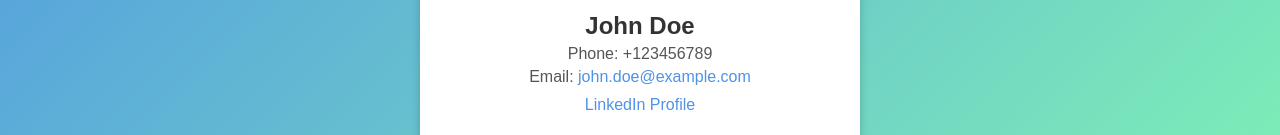
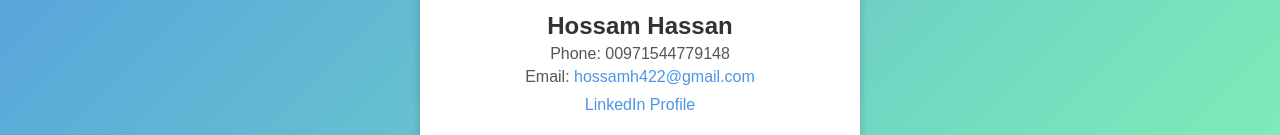
Before and after one commit to hossamh422/hossamh422.github.io, a plain HTML site: page index.html in a window 1280 px wide. Shown: the part 376-511 px from the top of the page. Drawn offline with Linux system fonts and the light colour scheme.

Commit message:
Update index.html

```diff
--- a/index.html
+++ b/index.html
@@ -65,12 +65,12 @@
 <body>
     <div class="card">
         <img src="profile.jpg" alt="Profile Picture" class="profile-pic">
-        <h1>John Doe</h1>
-        <p>Phone: +123456789</p>
-        <p>Email: <a href="mailto:john.doe@example.com">john.doe@example.com</a></p>
+        <h1>Hossam Hassan</h1>
+        <p>Phone: 00971544779148</p>
+        <p>Email: <a href="mailto:hossamh422@gmail.com">hossamh422@gmail.com</a></p>
         <div class="link-section">
-            <p><a href="https://www.linkedin.com/in/johndoe" target="_blank">LinkedIn Profile</a></p>
+            <p><a href="https://www.linkedin.com/in/hossamh422/" target="_blank">LinkedIn Profile</a></p>
         </div>
-        <a href="HossamHassan.vcf" download="JohnDoe.vcf" class="button">Save to Contacts</a>
+        <a href="HossamHassan.vcf" download="HossamHassan.vcf" class="button">Save to Contacts</a>
     </div>
 </body>
```
